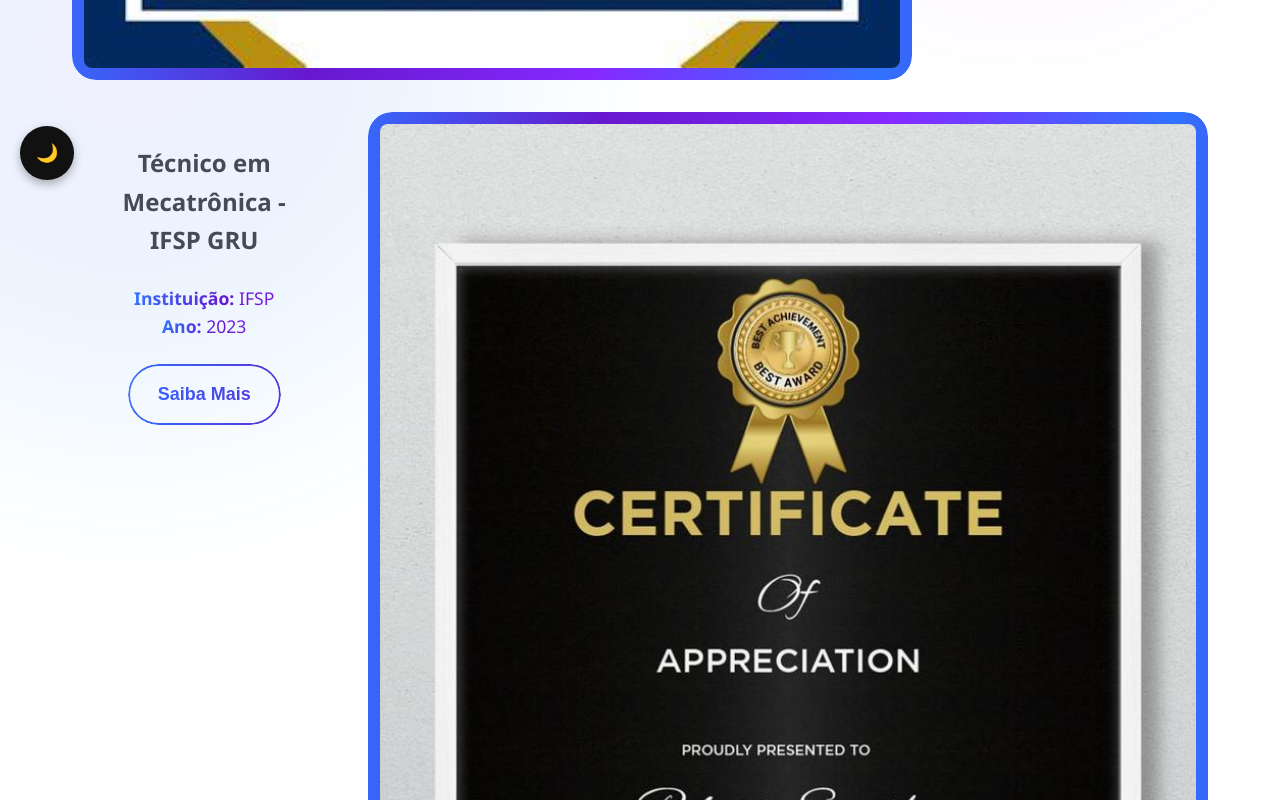
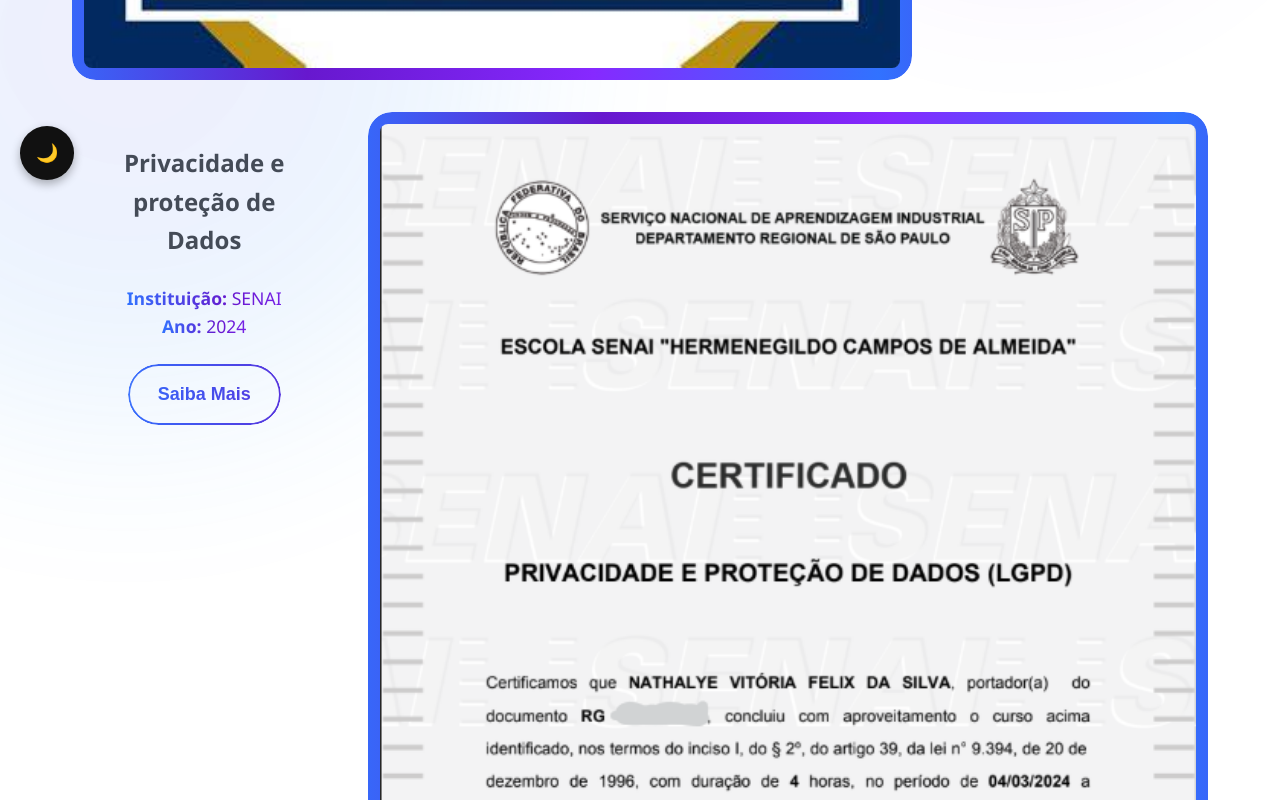
Before and after one commit to nathalyevitoria/Portifolio-Nathalye-Vitoria, a React (Vite) app: page /certifications in a window 1280 px wide. Shown: the part 600-1400 px from the top of the page. Built offline with nearby package versions, Linux system fonts and the light colour scheme.

Commit message:
tentativa certificado vitoria

```diff
--- a/src/data/CertificationsData.js
+++ b/src/data/CertificationsData.js
@@ -16,16 +16,16 @@
 
   {
     id: "mecatronica",
-    name: "Técnico em Mecatrônica - IFSP GRU",
+    name: "Privacidade e proteção de Dados",
     description:
-      `Certificação obtida após conclusão do curso de Mecatrônica, abordando fundamentos de circuitos, componentes e montagem prática.`,
-    image: "/certifications/post2/vertical-certificate-sample.jpg",
+      `Certificação obtida após conclusão do curso rápido de Proteção de Dados, Abordando fundamentos de segurança, dados e legislações sobre proteção de dados, com a lei LGPD.`,
+    image: "/certifications/post2/Protecao_de_dados.png",
     media: [
-      { type: "image", src: "/certifications/post2/vertical-certificate-sample.jpg" },
-      { type: "image", src: "/certifications/post2/vertical-certificate-sample.jpg" }
+      { type: "image", src: "/certifications/post2/Protecao_de_dados.png" },
+      { type: "image", src: "/certifications/post2/Protecao_de_dados.png" }
     ],
-    institution: "IFSP",
-    year: 2023,
+    institution: "SENAI",
+    year: 2024,
     linkedProjects: ["painel"]
   },
 
```
Also changed, not shown: public/certifications/post2/Protecao_de_dados.png (added).
